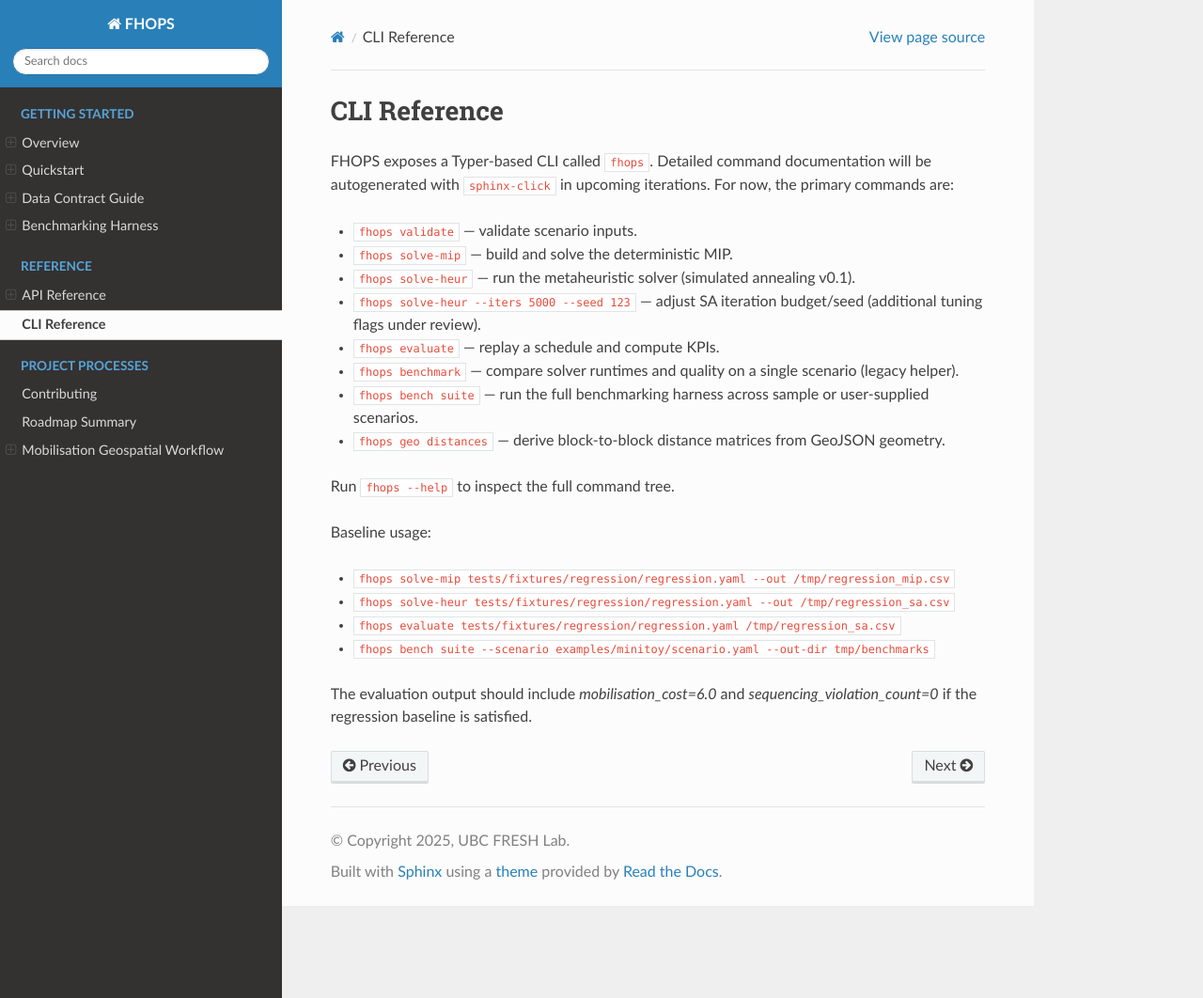
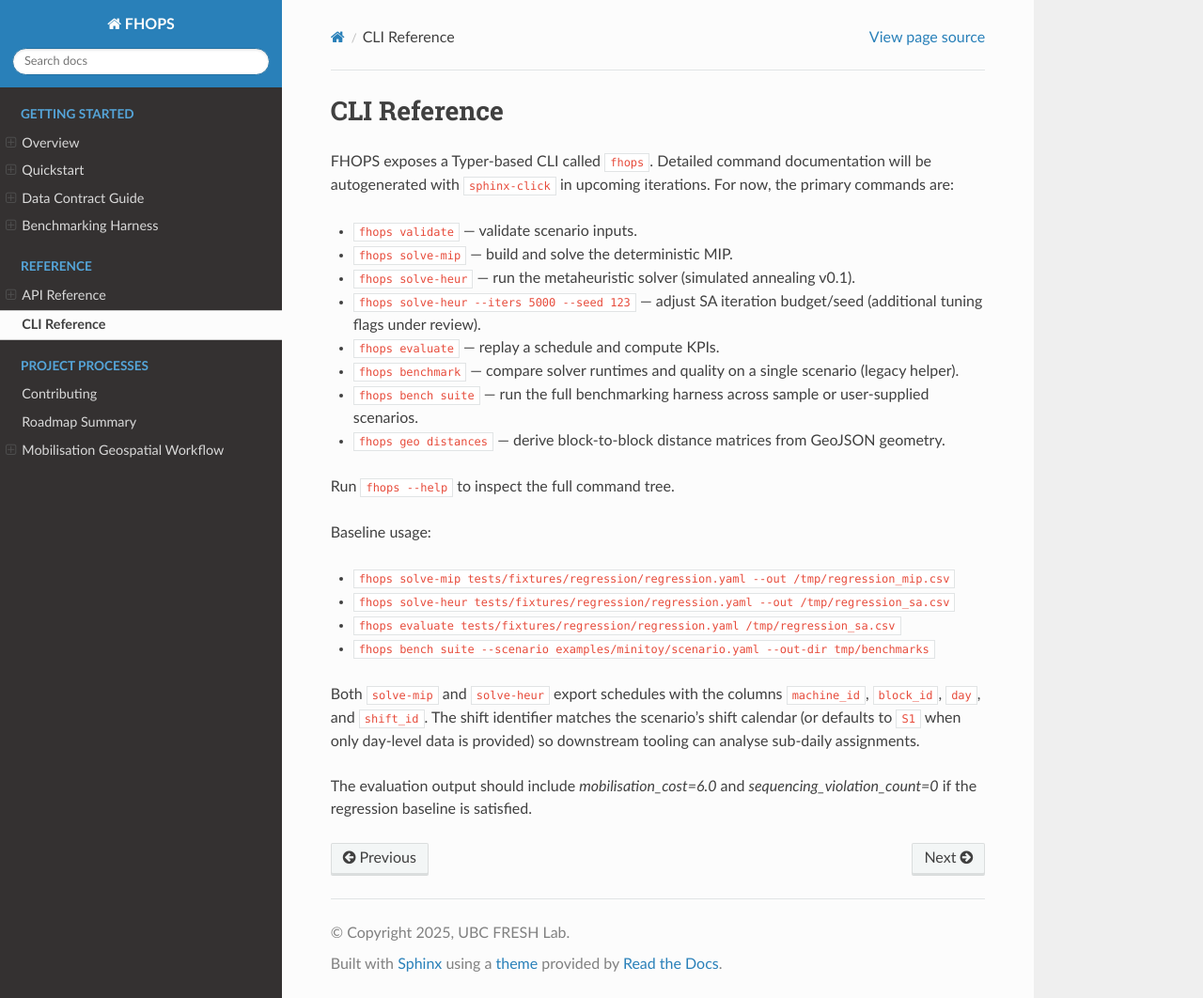
Before and after one commit to UBC-FRESH/fhops, a Sphinx documentation site: the page built from docs/reference/cli.rst, in a window 1280 px wide and 1062 px high. Shown: the whole window at 94% size. Built offline with Sphinx 7.4.7 and the Read the Docs theme 3.1.0, drawn with Linux system fonts in a browser that asks for light colours.

Commit message:
Document shift-aware SA outputs and tighten tests

```diff
--- a/docs/howto/benchmarks.rst
+++ b/docs/howto/benchmarks.rst
@@ -68,6 +68,10 @@ identify which machines drive the bulk of movement spend. The larger ``examples/
 demonstrates the effect at scale; the CLI example above runs the MIP solver alone to keep runtimes
 bounded.
 
+Each assignment CSV includes ``machine_id``, ``block_id``, ``day``, and ``shift_id`` columns.
+The shift label is derived from the scenario's shift calendar or timeline definition, enabling
+sub-daily benchmarking and evaluation workflows.
+
 Regression Fixture
 ------------------
 
--- a/docs/reference/cli.rst
+++ b/docs/reference/cli.rst
@@ -22,5 +22,9 @@ Baseline usage:
 - ``fhops evaluate tests/fixtures/regression/regression.yaml /tmp/regression_sa.csv``
 - ``fhops bench suite --scenario examples/minitoy/scenario.yaml --out-dir tmp/benchmarks``
 
+Both ``solve-mip`` and ``solve-heur`` export schedules with the columns ``machine_id``, ``block_id``,
+``day``, and ``shift_id``. The shift identifier matches the scenario's shift calendar (or defaults to
+``S1`` when only day-level data is provided) so downstream tooling can analyse sub-daily assignments.
+
 The evaluation output should include `mobilisation_cost=6.0` and `sequencing_violation_count=0`
 if the regression baseline is satisfied.
```
Also changed, not shown: CHANGE_LOG.md (+1 -0 lines), notes/metaheuristic_roadmap.md (+1 -1 lines), 1 other file.
